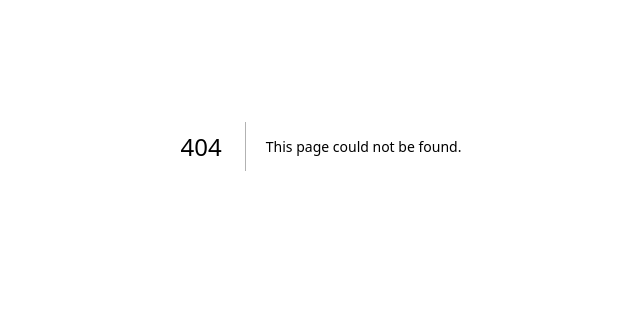
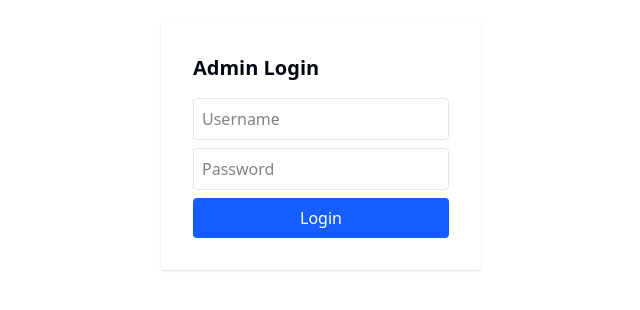
Before and after one commit to tcd93/sentimental_web, a Next.js app: page /admin/login in a window 1280 px wide. Before the commit this address had no page. Shown: the part 254-564 px from the top of the page, without its empty margins (319-959 px from the left). Built offline with nearby package versions, Linux system fonts and the light colour scheme.

Commit message:
Add admin page

```diff
--- a/package.json
+++ b/package.json
@@ -10,6 +10,7 @@
   },
   "dependencies": {
     "@aws-sdk/client-athena": "^3.782.0",
+    "@aws-sdk/client-s3": "^3.796.0",
     "@headlessui/react": "^2.2.1",
     "@radix-ui/react-dialog": "^1.1.6",
     "@radix-ui/react-popover": "^1.1.6",
--- /dev/null
+++ b/src/app/admin/AdminEditor.tsx
@@ -0,0 +1,67 @@
+"use client";
+import { useEffect, useState } from "react";
+
+export default function AdminEditor() {
+  const [json, setJson] = useState("");
+  const [loading, setLoading] = useState(true);
+  const [saving, setSaving] = useState(false);
+  const [error, setError] = useState("");
+  const [success, setSuccess] = useState(false);
+
+  useEffect(() => {
+    setLoading(true);
+    fetch("/api/admin/config")
+      .then(res => res.json())
+      .then(data => {
+        if (data.data && data.data[0]) {
+          setJson(data.data[0]);
+        } else {
+          setError(data.error || "Failed to load config");
+        }
+        setLoading(false);
+      })
+      .catch(() => {
+        setError("Failed to load config");
+        setLoading(false);
+      });
+  }, []);
+
+  async function handleSave() {
+    setSaving(true);
+    setError("");
+    setSuccess(false);
+    const res = await fetch("/api/admin/config", {
+      method: "POST",
+      headers: { "Content-Type": "application/json" },
+      body: JSON.stringify({ json }),
+    });
+    if (res.ok) {
+      setSuccess(true);
+    } else {
+      const data = await res.json();
+      setError(data.error || "Failed to save");
+    }
+    setSaving(false);
+  }
+
+  if (loading) return <div>Loading config...</div>;
+  return (
+    <div>
+      <textarea
+        className="w-full h-96 font-mono p-2 border rounded"
+        value={json}
+        onChange={e => setJson(e.target.value)}
+        spellCheck={false}
+      />
+      <button
+        className="mt-4 px-4 py-2 bg-blue-600 text-white rounded disabled:opacity-50"
+        onClick={handleSave}
+        disabled={saving}
+      >
+        {saving ? "Saving..." : "Save"}
+      </button>
+      {error && <div className="text-red-600 mt-2">{error}</div>}
+      {success && <div className="text-green-600 mt-2">Saved!</div>}
+    </div>
+  );
+}
--- /dev/null
+++ b/src/app/admin/login/page.tsx
@@ -0,0 +1,49 @@
+"use client";
+import { useState } from "react";
+import { useRouter } from "next/navigation";
+
+export default function AdminLoginPage() {
+  const [username, setUsername] = useState("");
+  const [password, setPassword] = useState("");
+  const [error, setError] = useState("");
+  const router = useRouter();
+
+  async function handleSubmit(e: React.FormEvent) {
+    e.preventDefault();
+    setError("");
+    const res = await fetch("/api/admin/login", {
+      method: "POST",
+      headers: { "Content-Type": "application/json" },
+      body: JSON.stringify({ username, password }),
+    });
+    if (res.ok) {
+      router.replace("/admin");
+    } else {
+      const data = await res.json();
+      setError(data.error || "Login failed");
+    }
+  }
+
+  return (
+    <main className="flex flex-col items-center justify-center min-h-screen">
+      <form onSubmit={handleSubmit} className="bg-white p-8 rounded shadow w-80">
+        <h1 className="text-xl font-bold mb-4">Admin Login</h1>
+        <input
+          className="w-full mb-2 p-2 border rounded"
+          placeholder="Username"
+          value={username}
+          onChange={e => setUsername(e.target.value)}
+        />
+        <input
+          className="w-full mb-2 p-2 border rounded"
+          placeholder="Password"
+          type="password"
+          value={password}
+          onChange={e => setPassword(e.target.value)}
+        />
+        {error && <div className="text-red-600 mb-2">{error}</div>}
+        <button className="w-full bg-blue-600 text-white py-2 rounded" type="submit">Login</button>
+      </form>
+    </main>
+  );
+}
--- /dev/null
+++ b/src/app/admin/page.tsx
@@ -0,0 +1,17 @@
+import { cookies } from "next/headers";
+import { redirect } from "next/navigation";
+import AdminEditor from "./AdminEditor";
+
+export default async function AdminPage() {
+  const cookieStore = await cookies();
+  const isAuthed = cookieStore.get("admin_auth")?.value === "1";
+  if (!isAuthed) {
+    redirect("/admin/login");
+  }
+  return (
+    <main className="max-w-2xl mx-auto py-8 px-4">
+      <h1 className="text-2xl font-bold mb-4">Admin Config Editor</h1>
+      <AdminEditor />
+    </main>
+  );
+}
--- /dev/null
+++ b/src/app/api/admin/config/route.ts
@@ -0,0 +1,57 @@
+import { NextRequest } from "next/server";
+import { jsonResponse } from "@/app/api/response";
+import {
+  S3Client,
+  GetObjectCommand,
+  PutObjectCommand,
+} from "@aws-sdk/client-s3";
+
+const BUCKET = "tcd93-sentimental-bucket";
+const KEY = "config/keywords_config.json";
+
+const s3 = new S3Client({ region: process.env.AWS_REGION });
+
+async function getS3Config() {
+  const cmd = new GetObjectCommand({ Bucket: BUCKET, Key: KEY });
+  const res = await s3.send(cmd);
+  const body = await res.Body?.transformToString();
+  return body;
+}
+
+async function putS3Config(json: string) {
+  const cmd = new PutObjectCommand({
+    Bucket: BUCKET,
+    Key: KEY,
+    Body: json,
+    ContentType: "application/json",
+  });
+  await s3.send(cmd);
+}
+
+function isAdmin(req: NextRequest) {
+  const cookie = req.cookies.get("admin_auth");
+  return cookie?.value === "1";
+}
+
+export async function GET(req: NextRequest) {
+  if (!isAdmin(req)) return jsonResponse({ error: "Unauthorized" }, 401);
+  try {
+    const json = await getS3Config();
+    return jsonResponse({ data: [json] });
+  } catch (e) {
+    console.error("Error fetching config:", e);
+    return jsonResponse({ error: "Failed to fetch config" }, 500);
+  }
+}
+
+export async function POST(req: NextRequest) {
+  if (!isAdmin(req)) return jsonResponse({ error: "Unauthorized" }, 401);
+  try {
+    const { json } = await req.json();
+    await putS3Config(json);
+    return jsonResponse({ data: ["ok"] });
+  } catch (e) {
+    console.error("Error saving config:", e);
+    return jsonResponse({ error: "Failed to save config" }, 500);
+  }
+}
--- /dev/null
+++ b/src/app/api/admin/login/route.ts
@@ -0,0 +1,28 @@
+import { NextRequest } from "next/server";
+import { jsonResponse } from "@/app/api/response";
+
+const ADMIN_USERNAME = process.env.ADMIN_USERNAME!;
+const ADMIN_PASSWORD = process.env.ADMIN_PASSWORD!;
+
+export async function POST(request: NextRequest) {
+  try {
+    const { username, password } = await request.json();
+    if (username === ADMIN_USERNAME && password === ADMIN_PASSWORD) {
+      // Set a secure, HTTP-only cookie for admin session
+      const response = jsonResponse({ data: ["ok"] });
+      response.cookies.set("admin_auth", "1", {
+        httpOnly: true,
+        secure: process.env.NODE_ENV === "production",
+        sameSite: "lax",
+        path: "/",
+        maxAge: 60 * 60 * 4, // 4 hours
+      });
+      return response;
+    } else {
+      return jsonResponse({ error: "Invalid credentials" }, 401);
+    }
+  } catch (e) {
+    console.error("Error in login route:", e);
+    return jsonResponse({ error: "Malformed request" }, 400);
+  }
+}
--- a/src/app/page.tsx
+++ b/src/app/page.tsx
@@ -13,6 +13,7 @@ import { handleDatePreset, getListTitle } from "@/lib/utils";
 import { Carousel } from "react-responsive-carousel";
 import "react-responsive-carousel/lib/styles/carousel.min.css";
 import { useSentimentControversyData } from "@/lib/hooks/useSentimentControversyData";
+import Link from "next/link";
 
 export default function Home() {
   // State for keywords
@@ -66,6 +67,13 @@ export default function Home() {
 
   return (
     <main className="w-full min-h-screen flex flex-col gap-y-6 items-center justify-start px-2 sm:px-4 md:px-6 lg:px-12 bg-gray-900 text-white">
+      <Link
+        href="/admin/login"
+        className="bg-blue-600 text-white px-4 py-2 rounded hover:bg-blue-700 absolute top-4 right-4 z-10"
+        style={{ position: "absolute", top: 16, right: 16 }}
+      >
+        Admin Login
+      </Link>
       <h1 className="text-3xl md:text-4xl font-bold mt-4 mb-2">
         Game Sentiment Dashboard
       </h1>
```
Also changed, not shown: 1 other file (tests, documents, lock files or other folders).
